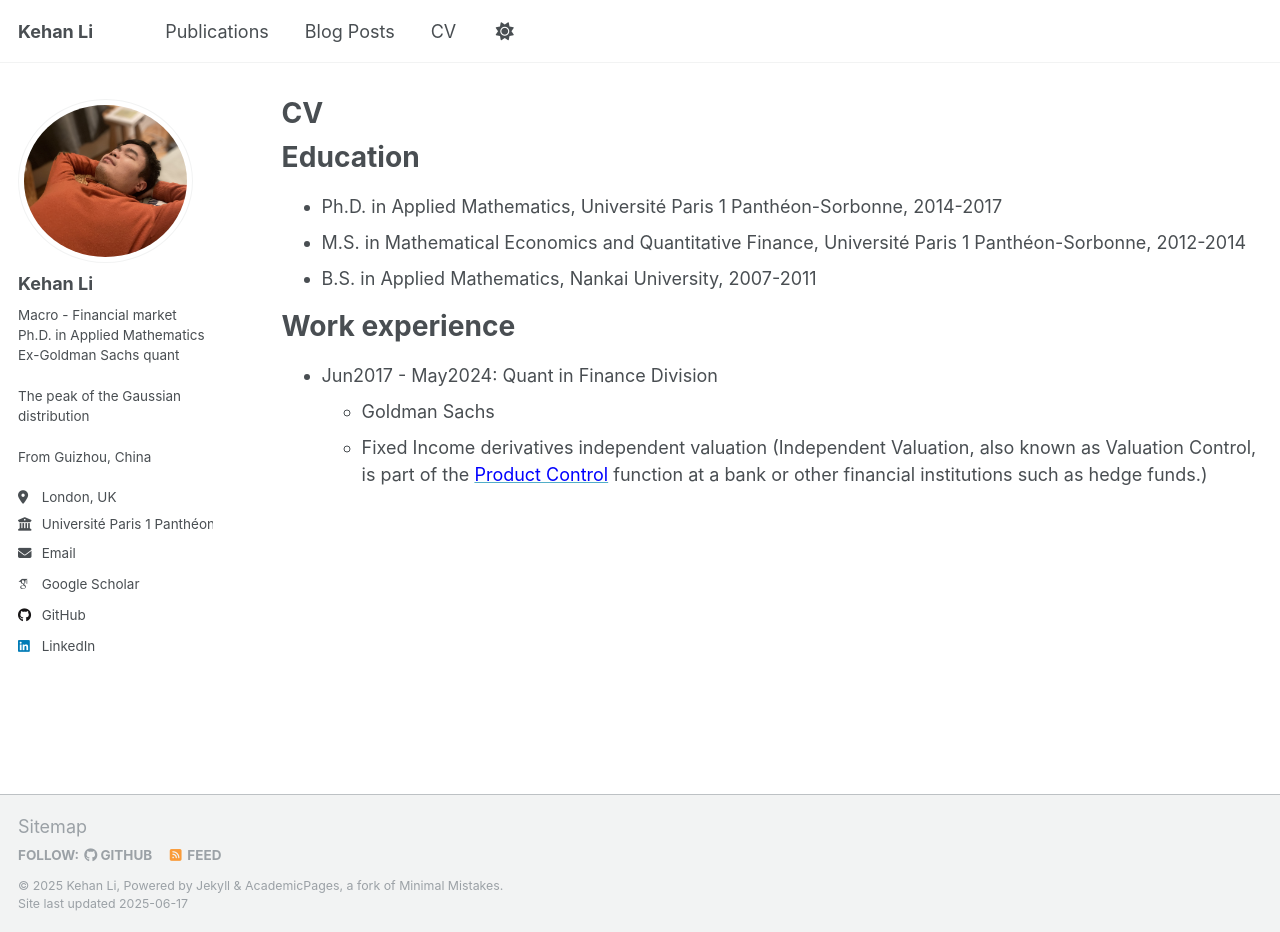
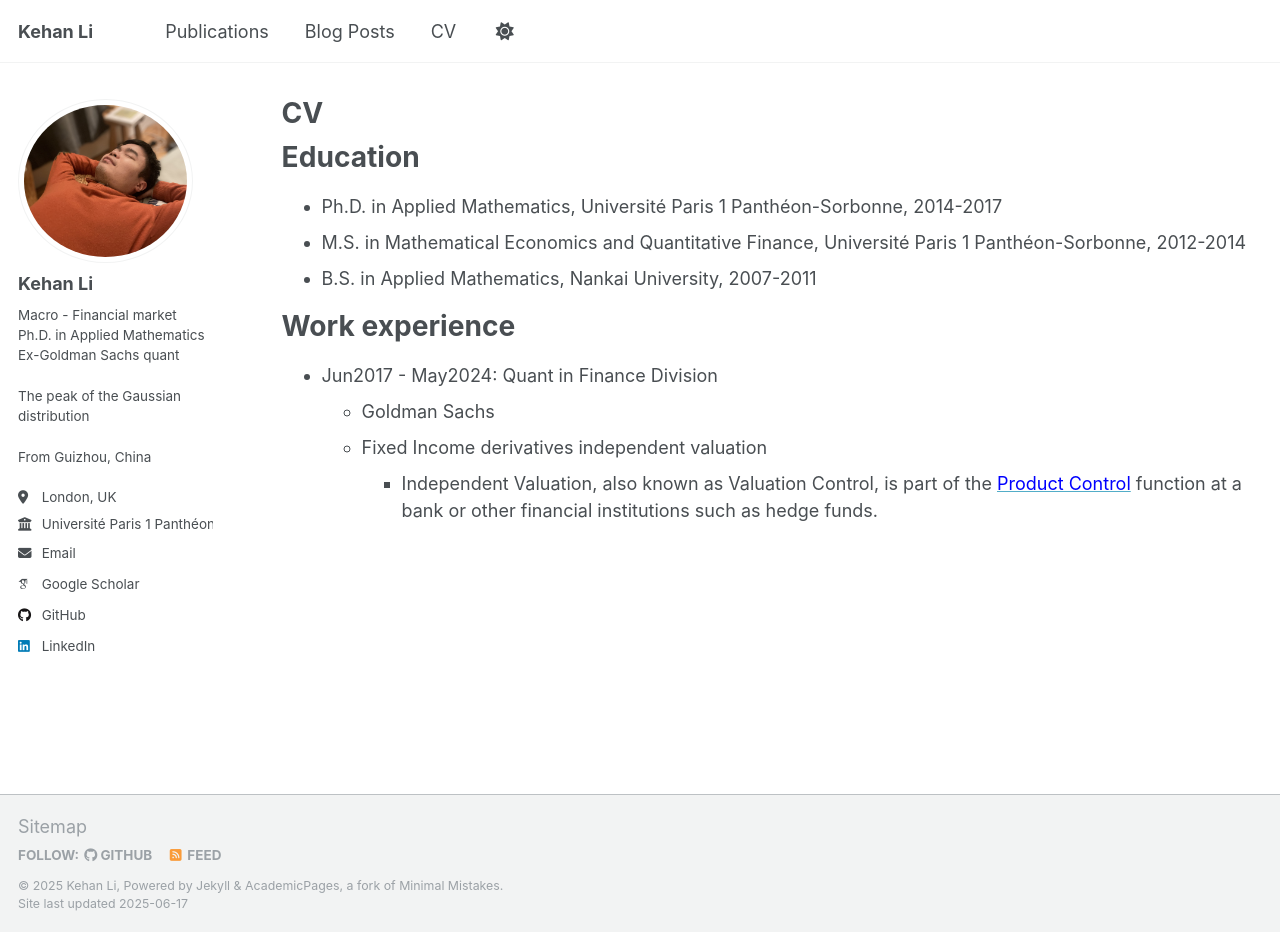
Before and after one commit to KehanLi-1123/KehanLi.github.io, a Jekyll site: the page built from _pages/cv.md, in a window 1280 px wide and 932 px high. Built offline with Jekyll 4.4.1, drawn with Linux system fonts in a browser that asks for light colours; some web fonts are replaced.

Commit message:
Update cv.md

```diff
--- a/_pages/cv.md
+++ b/_pages/cv.md
@@ -19,4 +19,5 @@ Work experience
 ======
 * Jun2017 - May2024: Quant in Finance Division
   * Goldman Sachs
-  * Fixed Income derivatives independent valuation (Independent Valuation, also known as Valuation Control, is part of the [<span style="color:blue">Product Control</span>](https://en.wikipedia.org/wiki/Product_control) function at a bank or other financial institutions such as hedge funds.)
+  * Fixed Income derivatives independent valuation
+    - Independent Valuation, also known as Valuation Control, is part of the [<span style="color:blue">Product Control</span>](https://en.wikipedia.org/wiki/Product_control) function at a bank or other financial institutions such as hedge funds.
```
